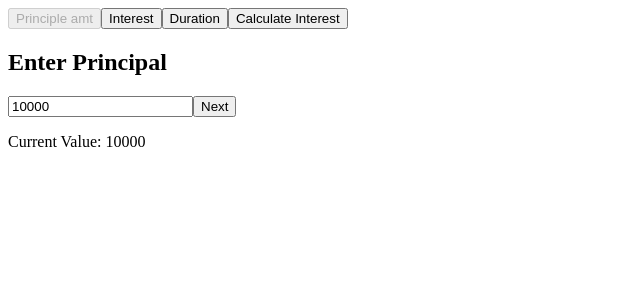
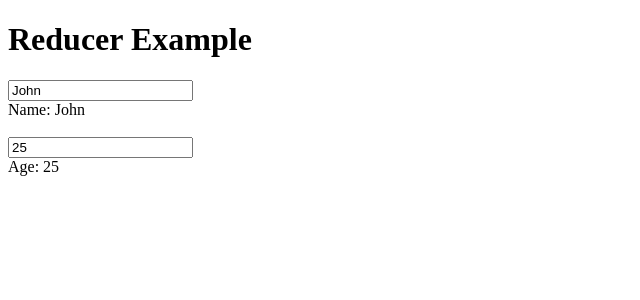
Before and after one commit to DhamechaKeval/React_Project, a React (Vite) app: page / in a window 1280 px wide. Shown: the top 300 px of the page, without its empty margins (0-640 px from the left). Built offline with nearby package versions, Linux system fonts and the light colour scheme.

Commit message:
Add ReducerExmp component demonstrating useReducer for state management

```diff
--- /dev/null
+++ b/src/lec2402/reducerexample.jsx
@@ -0,0 +1,43 @@
+import { useReducer } from 'react';
+
+function Fun1 (state, action) {
+    switch (action.type) {
+        case "changeName":
+            return { ...state, name: action.value };
+        case "changeAge":
+            return { ...state, age: action.value };
+        default:
+            return state;
+    }
+}
+
+function ReducerExmp(){
+    const [{name , age},dispatch] = useReducer(Fun1, {name: "John", age: 25});
+    return (
+        <div>
+            <h1>Reducer Example</h1>
+            <input type="text" value={name} onChange={(e) => dispatch({type:"changeName", value: e.target.value })}/>
+            <br/>
+            Name: {name}
+            <br/>
+            <br/>
+            <input type="text" value={age} onChange={(e) => dispatch({type:"changeAge", value: e.target.value })}/>
+            <br/>
+            Age: {age}
+            <br/>
+        </div>
+    );
+}
+
+export default ReducerExmp;
+
+// import { StrictMode } from 'react'
+// import { createRoot } from 'react-dom/client'
+// import ReducerExmp from './lec2402/reducerexample'
+
+
+// createRoot(document.getElementById('root')).render(
+//   <StrictMode>
+//     <ReducerExmp />
+//   </StrictMode>,
+// )
--- a/src/main.jsx
+++ b/src/main.jsx
@@ -1,10 +1,10 @@
 import { StrictMode } from 'react'
 import { createRoot } from 'react-dom/client'
-import App from './lec0402/file3'
+import ReducerExmp from './lec2402/reducerexample'
 
 
 createRoot(document.getElementById('root')).render(
   <StrictMode>
-    <App/>
+    <ReducerExmp />
   </StrictMode>,
 )
```
